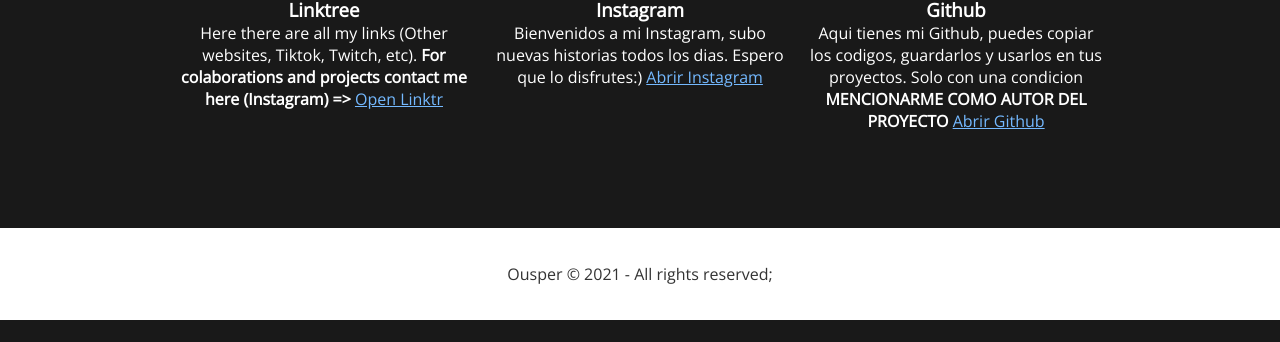
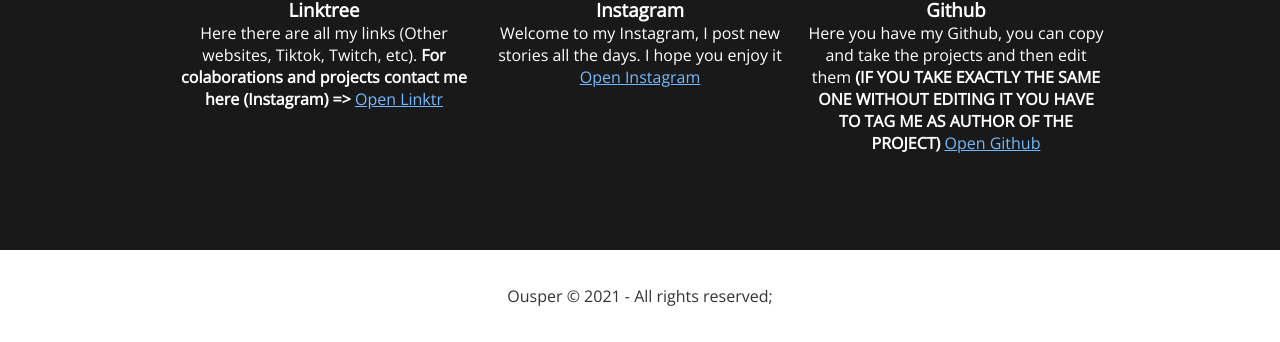
Before and after one commit to ousper-cod/discoweb_en, a plain HTML site: page index.html in a window 1280 px wide. Shown: the part 1883-2225 px from the top of the page. Before the commit the page ends 2203 px from the top, so only its background shows below. Drawn offline with nearby package versions, Linux system fonts and the light colour scheme.

Commit message:
Update index.html

```diff
--- a/index.html
+++ b/index.html
@@ -103,15 +103,15 @@
             <div>
                 <i class="fab fa-instagram fa-5x" id="instagram"></i>
                 <h3>Instagram</h3>
-                <p>Bienvenidos a mi Instagram, subo nuevas historias todos los dias. Espero que lo disfrutes:)
-                    <a class="instagramprofile" href="https://www.instagram.com/by_ousper/" target="_blank" id="links">Abrir Instagram</a>
+                <p>Welcome to my Instagram, I post new stories all the days. I hope you enjoy it
+                    <a class="instagramprofile" href="https://www.instagram.com/by_ousper/" target="_blank" id="links">Open Instagram</a>
                 </p>
             </div>
             <div>
                 <i class="fab fa-github fa-5x"></i>
                 <h3>Github</h3>
-                <p>Aqui tienes mi Github, puedes copiar los codigos, guardarlos y usarlos en tus proyectos. Solo con una condicion <strong>MENCIONARME COMO AUTOR DEL PROYECTO</strong>
-                    <a class="github" href="https://github.com/ousper-cod" target="_blank" id="links">Abrir Github</a>
+                <p>Here you have my Github, you can copy and take the projects and then edit them <strong>(IF YOU TAKE EXACTLY THE SAME ONE WITHOUT EDITING IT YOU HAVE TO TAG ME AS AUTHOR OF THE PROJECT)</strong>
+                    <a class="github" href="https://github.com/ousper-cod" target="_blank" id="links">Open Github</a>
                 </p>
             </div>
         </div>
```
